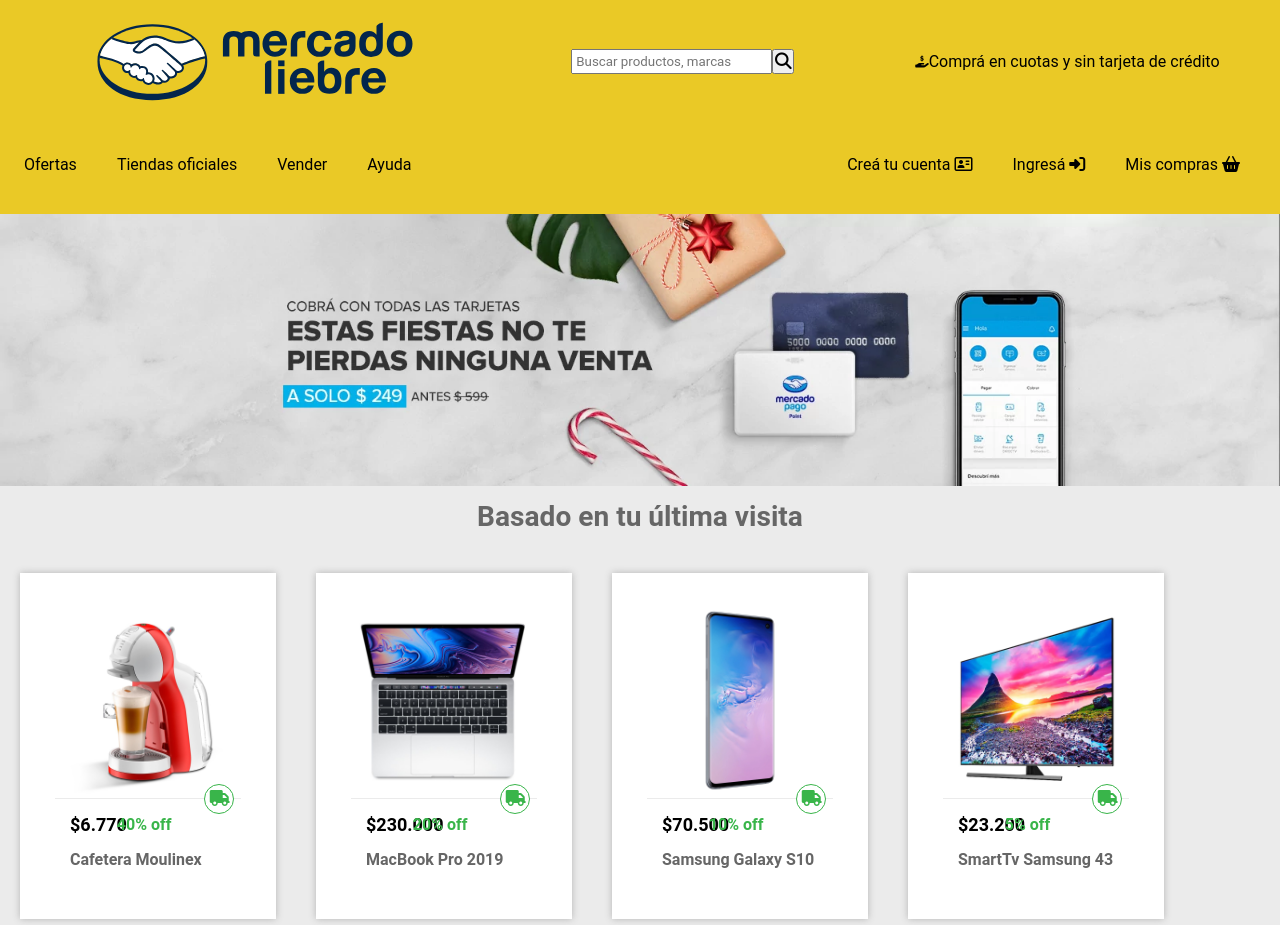
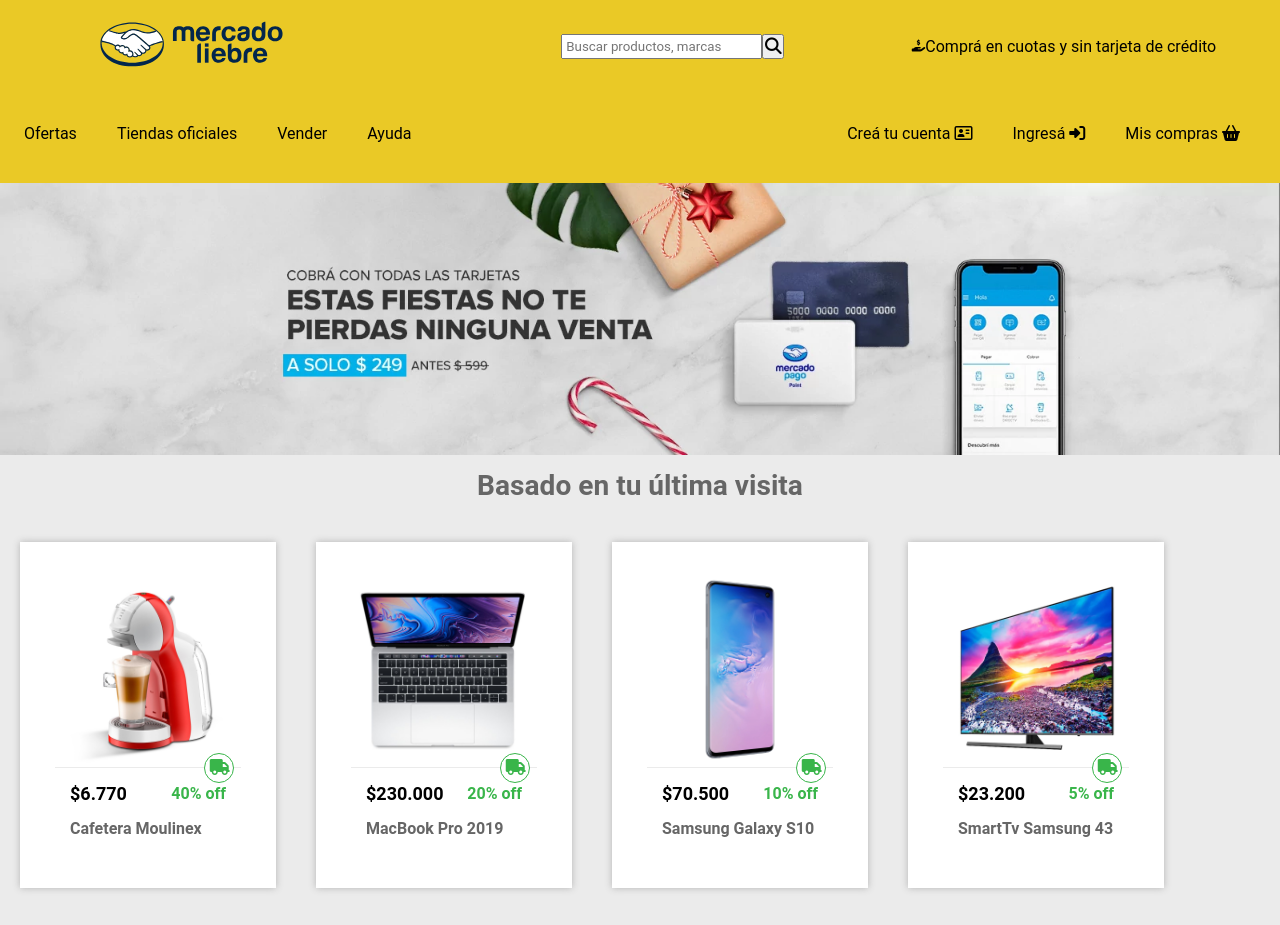
Before and after one commit to AyelenCoppaVidela/Mercado-Liebre, a website: page views/home.html in a window 1280 px wide. Shown: the top 925 px of the page. Drawn offline with Linux system fonts and the light colour scheme.

Commit message:
corregi boton y css

```diff
--- a/public/css/home.css
+++ b/public/css/home.css
@@ -4,7 +4,7 @@
 /*header*/
 
 .left-aligned{
-    width: 25%;
+    width: 50%;
     margin: 20px 35px;
  }
 
@@ -201,11 +201,13 @@
     }
 
     .div-articles{
-        background-color: #f0ebeb;
+        background-color: white;
         padding:40px;
         margin: 30px 20px;
         width: 40%;
+       text-align: end;
     }
+
 
     .header-enlaces{
         display: initial;
@@ -251,8 +253,9 @@
         flex-wrap: wrap;
     }
 
+
     .div-articles{
-        background-color: #ffffff;
+        background-color: white;
         padding:35px;
         margin: 30px 20px;
         width: 20%;
@@ -304,17 +307,18 @@
         border-radius: 5px;
         font-size: 16px;
         border: none;
-        width: 500px;
         opacity: 0.7;
         transition: 0.6s;
         color: white;
-
+        width: 100%;
+       text-align: center;
     }
 
     .button-form:hover{
         cursor: pointer;
         background-color: #0022AA;
     }
+
 
 .date{
     background-color: white;
--- a/views/home.html
+++ b/views/home.html
@@ -12,7 +12,7 @@
 	<header class="fondo-header">
 		<section class="logo-busqueda-cuotas">
 
-				<img src="/images/logo-mercado-liebre.svg"  alt="logo-mercado-liebre" height="100%" class="left-aligned">
+				<a href="/"><img src="/images/logo-mercado-liebre.svg"  alt="logo-mercado-liebre" height="100%" class="left-aligned"></a>
 				<form>
                 <div class="search">
 					<input type="text" placeholder="Buscar productos, marcas">
@@ -61,7 +61,7 @@
 				<img src="/images/img-macbook-pro-2019.jpg" alt = "imagen de MacBook" width="100%">
 		<article class="productos">
 			<i class="fa-solid fa-truck" id="truck"></i>
-				<h4 class="precio">$230.000</h4>
+				<h4 class="precio">$230.000 </h4>
 				<h5 class="off">20% off</h5>
 				<h2 class="articles-h2">MacBook Pro 2019</h2>
 			</article>
@@ -100,7 +100,7 @@
 			<img src="/images/img-macbook-pro-2019.jpg" alt = "imagen de MacBook" width="100%">
 			<article class="productos">
 				<i class="fa-solid fa-truck" id="truck"></i>
-				<h4 class="precio">$230.000</h4>
+				<h4 class="precio">$230.000 </h4>
 				<h5 class="off">20% off</h5>
 				<h2 class="articles-h2">MacBook Pro 2019</h2>
 			</article>
```
Also changed, not shown: views/creatucuenta.html (+6 -2 lines), views/ingresa.html (+4 -4 lines).
